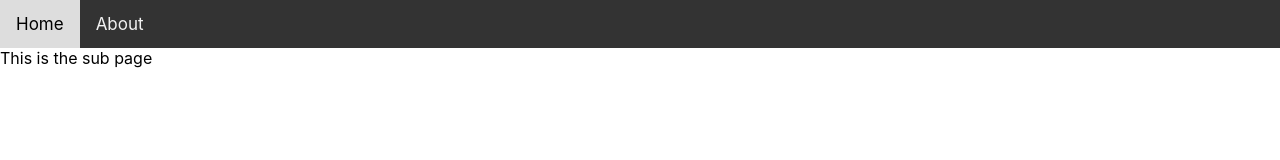
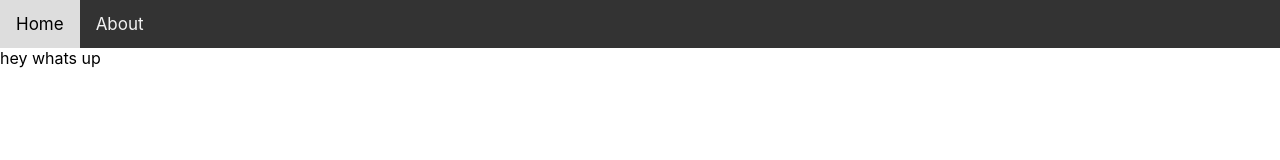
Before and after one commit to vishaljkk/nextjs-tutorial, a Next.js app: page /messages in a window 1280 px wide. Shown: the top 160 px of the page. Built offline with nearby package versions, Linux system fonts and the light colour scheme.

Commit message:
Went over through the getStaticProps

```diff
--- a/pages/messages/index.js
+++ b/pages/messages/index.js
@@ -1,6 +1,14 @@
-const Sub = () => {
+const Sub = ({message}) => {
     return <div>
-        This is the sub page
+        {message}
     </div>
 }
+// the notFound property is used to redirect to the error page when data is not retrieved from the database
+// There is also a redirection option in the serverside props object
+export const getServerSideProps = (context) => {
+    return { props : {message : "hey whats up"},
+            notFound : false}
+            // notFound : Object ? true : false
+            // redirect : prop here with the destination
+}
 export default Sub;
```
